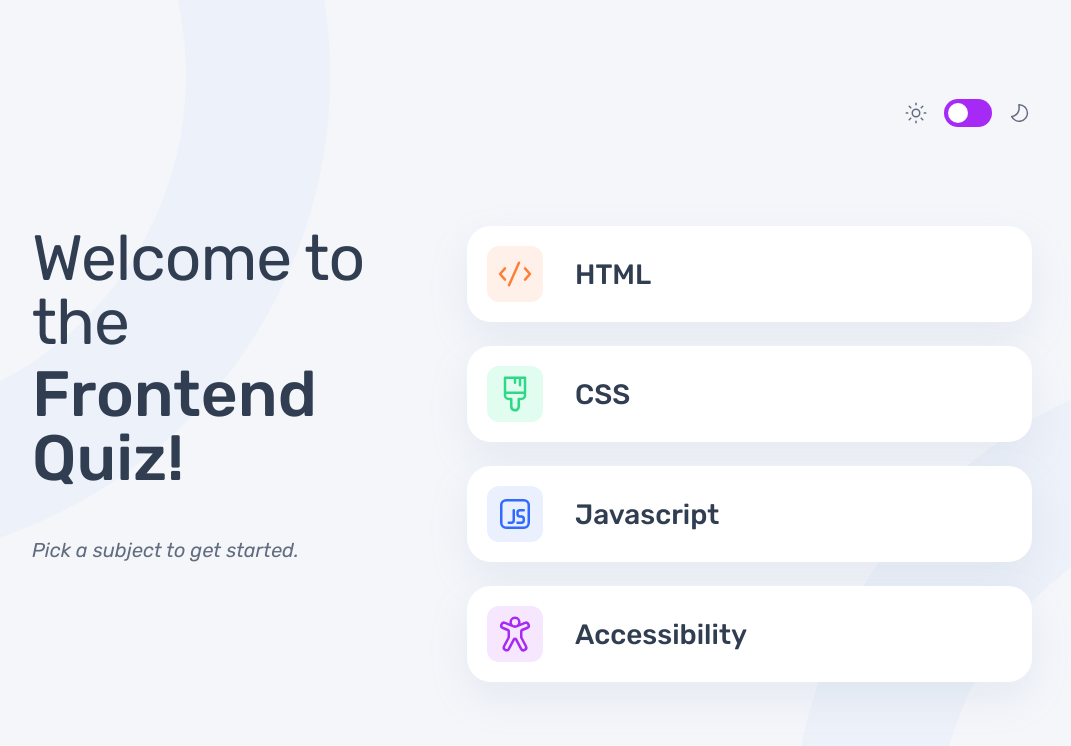
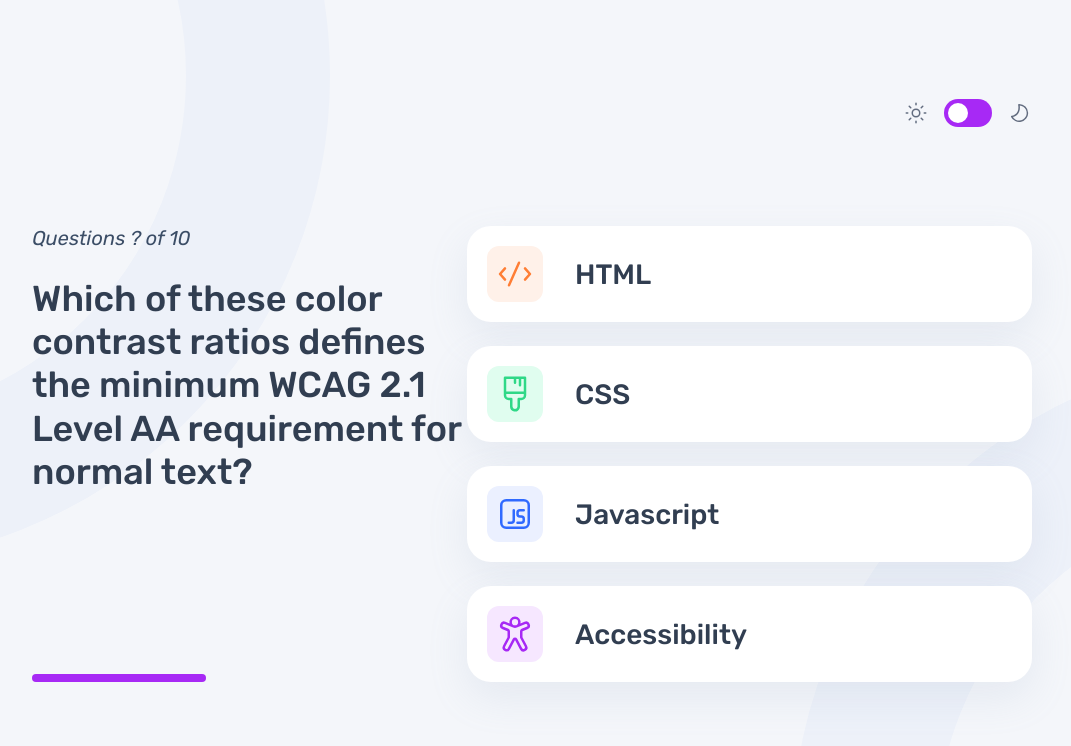
Before and after one commit to UtopicUnicorn995/FM-quiz-app, a React (Vite) app: page /quiz in a window 1280 px wide. Shown: the top 746 px of the page, without its empty margins (108-1179 px from the left). Built offline with nearby package versions, Linux system fonts and the light colour scheme.

Commit message:
FM-quiz-app: added new page and installed react router dom

```diff
--- a/package.json
+++ b/package.json
@@ -11,7 +11,8 @@
   },
   "dependencies": {
     "react": "^18.2.0",
-    "react-dom": "^18.2.0"
+    "react-dom": "^18.2.0",
+    "react-router-dom": "^6.18.0"
   },
   "devDependencies": {
     "@types/react": "^18.2.15",
--- a/src/App.jsx
+++ b/src/App.jsx
@@ -1,21 +1,70 @@
 import { useState } from 'react'
+import {BrowserRouter as Router, Route, Routes} from 'react-router-dom'
 import Home from './pages/Home'
+import Quiz from './pages/Quiz';
+import ThemeButton from "./components/ThemeButton";
+import cssImg from "./assets/images/icon-css.svg"
+import htmlImg from "./assets/images/icon-html.svg"
+import jsImg from "./assets/images/icon-js.svg"
+import accessabilityImg from "./assets/images/icon-accessibility.svg";
 
 import './css/Home.css'
 
 function App() {
   const [mode, setMode] = useState('light')
+  const [quizType, setQuizType] = useState(null);
 
   function handleModeChange(modeState){
     setMode(modeState)
-    console.log(mode)
   }
+
+  function changeMode() {
+    const newMode = mode === "light" ? "dark" : "light";
+    handleModeChange(newMode);
+  }
+
+  function selectQuiz(){
+    switch (quizType) {
+        case "Accessibility":
+          return accessabilityImg;
+          break;
+        case "CSS":
+          return cssImg;
+          break;
+        case "Javascript":
+          return jsImg;
+          break;
+        case "HTML":
+          return htmlImg;
+          break;
+        default:
+          return "";
+      }
+  }
+
 
   return (
     <>
+    <Router>
       <div className={`home ${mode}`}>
-      <Home handleModeChange={setMode} mode={mode}/>
+      <div className="button-theme__container">
+        {quizType ? (
+          <div className="quiz-btn">
+            <img src={selectQuiz()} alt={quizType} className={quizType}/>
+            <p>
+            {quizType}
+            </p>
+          </div>
+        ) : <div></div>}
+        <ThemeButton className={mode} mode={changeMode} />
       </div>
+      <Routes>
+        <Route exact path='/' element={<Home setQuizType={setQuizType} mode={mode}/>}/>
+        <Route exact path='/quiz' element={ <Quiz  quizType={quizType}/>}/>
+
+      </Routes>
+      </div>
+      </Router>
     </>
   )
 }
--- a/src/components/Choices.jsx
+++ b/src/components/Choices.jsx
@@ -1,4 +1,4 @@
-import { useState } from "react";
+import { Link } from "react-router-dom";
 import "../css/Choices.css";
 
 export default function Choies({ title, img, quiz }) {
@@ -24,7 +24,8 @@ export default function Choies({ title, img, quiz }) {
 
   return (
     <li>
-      <button onClick={() => quiz(title)}>
+        <Link to='/quiz'>
+        <button onClick={() => quiz(title)} >
         <img
           src={`src/${img}`}
           alt={title}
@@ -32,6 +33,7 @@ export default function Choies({ title, img, quiz }) {
         />
         {title}
       </button>
+      </Link>
     </li>
   );
 }
--- /dev/null
+++ b/src/css/Quiz.css
@@ -0,0 +1,37 @@
+.question-content__wrapper{
+    display: flex;
+    flex-direction: column;
+    justify-content: space-between;
+}
+
+.question-content .question-text{
+    color: var(--dark-navy);
+    font-size: 36px;
+    font-weight: 500;
+    line-height: 1.2;
+}
+
+.question-content .question-number{
+    color: var(--grey-navy);
+    font-size: 20px;
+    font-weight: 400;
+    font-style: italic;
+}
+
+.question-content{
+    max-width: 465px;
+    display: flex;
+    flex-direction: column;
+    row-gap: 27px;
+}
+
+.timer-container{
+    width: 100%;
+}
+
+.timer-bar{
+   height: 8px;
+   width: 40%;
+   background-color: var(--light-purple);
+   border-radius: 100px;
+}
--- a/src/pages/Home.jsx
+++ b/src/pages/Home.jsx
@@ -1,54 +1,12 @@
-import { useState } from "react";
 import "../css/Home.css";
 import datas from "../data.json";
 import Choies from "../components/Choices";
-import ThemeButton from "../components/ThemeButton";
-import cssImg from "../assets/images/icon-css.svg"
-import htmlImg from "../assets/images/icon-html.svg"
-import jsImg from "../assets/images/icon-js.svg"
-import accessabilityImg from "../assets/images/icon-accessibility.svg";
 
-export default function Home({ handleModeChange, mode }) {
-  const [quizType, setQuizType] = useState(null);
 
-  function changeMode() {
-    const newMode = mode === "light" ? "dark" : "light";
-    handleModeChange(newMode);
-  }
-
-  function selectQuiz(){
-    switch (quizType) {
-        case "Accessibility":
-          return accessabilityImg;
-          break;
-        case "CSS":
-          return cssImg;
-          break;
-        case "Javascript":
-          return jsImg;
-          break;
-        case "HTML":
-          return htmlImg;
-          break;
-        default:
-          return "";
-      }
-  }
+export default function Home({setQuizType}) {
 
   return (
     <>
-      <div className="button-theme__container">
-        {quizType ? (
-          <div className="quiz-btn">
-            <img src={selectQuiz()} alt={quizType} className={quizType}/>
-            <p>
-            {quizType}
-            </p>
-          </div>
-        ) : <div></div>}
-        <ThemeButton className={mode} mode={changeMode} />
-      </div>
-
       <div className="content">
         <header className="header">
           <h1>
--- a/src/pages/Quiz.jsx
+++ b/src/pages/Quiz.jsx
@@ -0,0 +1,38 @@
+import "../css/Home.css";
+import "../css/Quiz.css";
+import datas from "../data.json";
+import Choies from "../components/Choices";
+
+export default function Quiz({ quizType }) {
+  console.log("this page also rerenders");
+  console.log(quizType);
+
+  return (
+    <>
+      <div className="content ">
+        <div className="question-content__wrapper">
+          <div className="question-content">
+            <p className="question-number">Questions ? of 10</p>
+            <p className="question-text">
+              Which of these color contrast ratios defines the minimum WCAG 2.1
+              Level AA requirement for normal text?
+            </p>
+          </div>
+          <div className="timer-container">
+            <div className="timer-bar"></div>
+          </div>
+        </div>
+        <ul className="subjects">
+          {datas.quizzes.map((data, key) => (
+            <Choies
+              className="subjects"
+              key={key}
+              img={data.icon}
+              title={data.title}
+            />
+          ))}
+        </ul>
+      </div>
+    </>
+  );
+}
```
Also changed, not shown: 1 other file (tests, documents, lock files or other folders).
